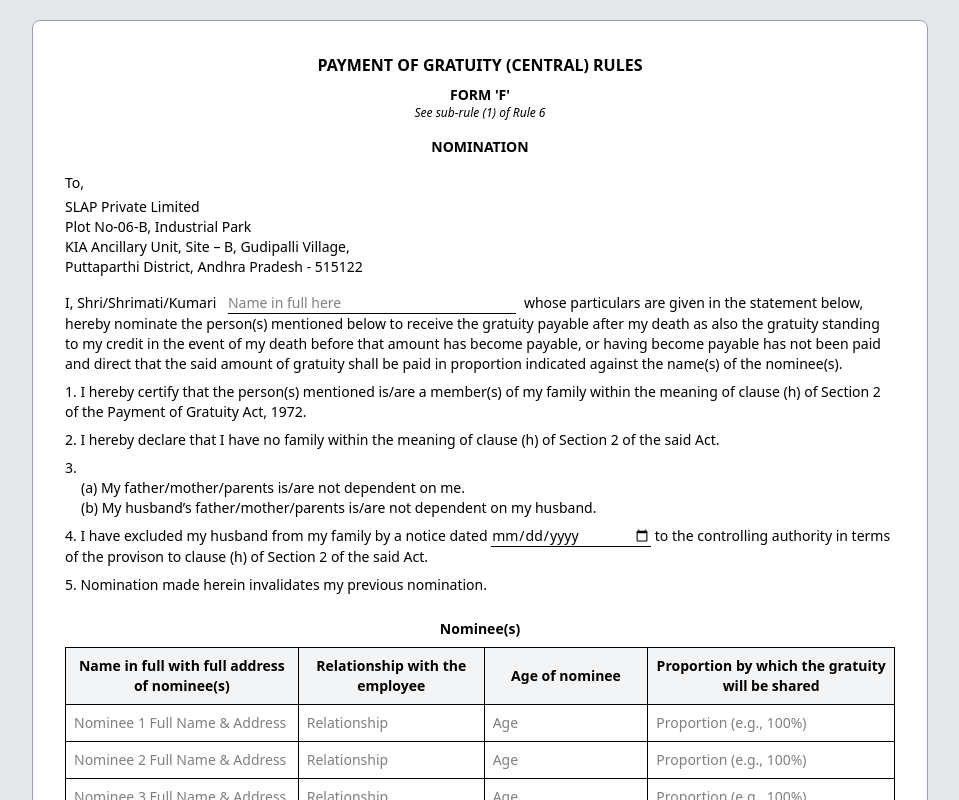
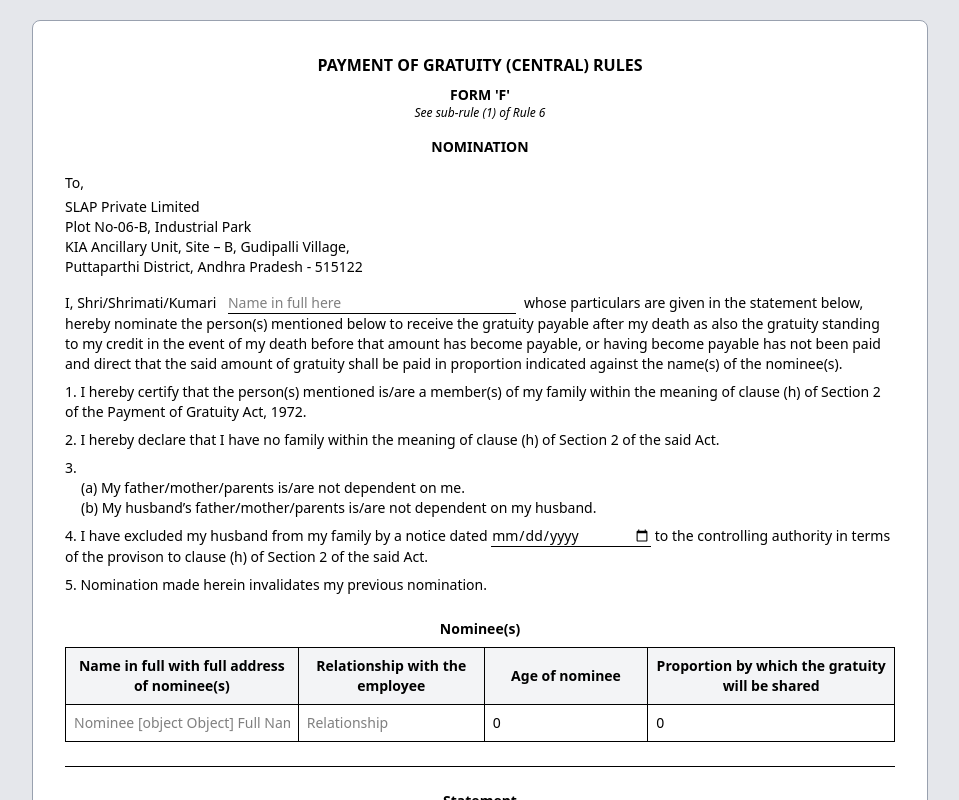
Before and after one commit to KaranJaiswal02/employee-form, a Next.js app: page /gratuity-form in a window 1280 px wide. Shown: the top 800 px of the page, without its empty margins (160-1119 px from the left). Built offline with nearby package versions, Linux system fonts and the light colour scheme.

Commit message:
feat: Enhance employee joining forms with structured layout and submit functionality

```diff
--- a/src/components/gratuityForm/GratuityForm1.tsx
+++ b/src/components/gratuityForm/GratuityForm1.tsx
@@ -1,8 +1,33 @@
 "use client";
 
-import React from "react";
+import { useState } from "react";
+
+interface Nominee {
+  name: string;
+  relationship: string;
+  age: number;
+  proportion: number;
+}
+
+interface FormData {
+  name: string;
+  date: string;
+  nominee: Nominee[];
+}
 
 export default function GratuityForm1() {
+
+  const [formData, setFormData] = useState<FormData>({
+    name: "",
+    date: "",
+    nominee: [{
+      name: "",
+      relationship: "",
+      age: 0,
+      proportion: 0,
+    }]
+  });
+
   return (
     <div>
       <h2 className="text-center text-base font-bold uppercase mb-2">
@@ -22,6 +47,7 @@ export default function GratuityForm1() {
         I, Shri/Shrimati/Kumari{" "}
         <input
           type="text"
+          value={formData.name}
           className="border-b border-black w-72 mx-2"
           placeholder="Name in full here"
           required
@@ -52,7 +78,7 @@ export default function GratuityForm1() {
         </li>
         <li>
           I have excluded my husband from my family by a notice dated{" "}
-          <input type="date" className="border-b border-black w-40 inline-block" /> to the
+          <input type="date" value={formData.date} className="border-b border-black w-40 inline-block" /> to the
           controlling authority in terms of the provison to clause (h) of Section 2 of the said Act.
         </li>
         <li>Nomination made herein invalidates my previous nomination.</li>
@@ -74,19 +100,19 @@ export default function GratuityForm1() {
           </tr>
         </thead>
         <tbody>
-          {[1, 2, 3].map((row) => (
-            <tr key={row}>
+          {formData.nominee.map((row, i) => (
+            <tr key={i}>
               <td className="border border-black p-2">
-                <input type="text" className="w-full" placeholder={`Nominee ${row} Full Name & Address`} />
+                <input type="text" value={row.name} className="w-full" placeholder={`Nominee ${row} Full Name & Address`} />
               </td>
               <td className="border border-black p-2">
-                <input type="text" className="w-full" placeholder="Relationship" />
+                <input type="text" value={row.relationship} className="w-full" placeholder="Relationship" />
               </td>
               <td className="border border-black p-2">
-                <input type="number" className="w-full" placeholder="Age" />
+                <input type="number" value={row.age} className="w-full" placeholder="Age" />
               </td>
               <td className="border border-black p-2">
-                <input type="number" className="w-full" placeholder="Proportion (e.g., 100%)" />
+                <input type="number" value={row.proportion} className="w-full" placeholder="Proportion (e.g., 100%)" />
               </td>
             </tr>
 
```
